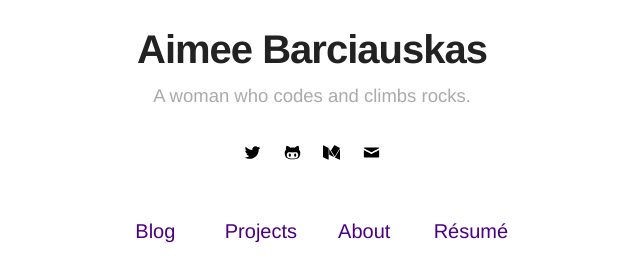
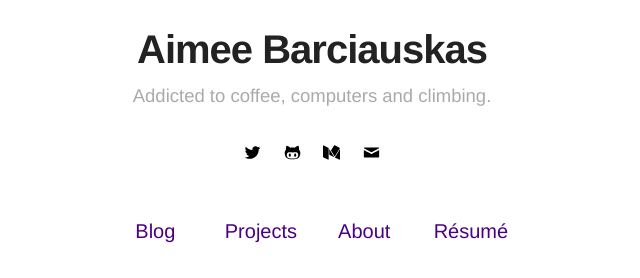
Before and after one commit to abarciauskas-bgse/abarciauskas-bgse.github.io, a Jekyll site: the page built from index.md, in a window 1280 px wide. Shown: the part 252-530 px from the top of the page, without its empty margins (328-968 px from the left). Built offline with Jekyll 4.4.1, drawn with Linux system fonts in a browser that asks for light colours.

Commit message:
Change bio, again

```diff
--- a/_config.yml
+++ b/_config.yml
@@ -1,6 +1,6 @@
 # main text of home
 name: Aimee Barciauskas
-bio: A woman who codes and climbs rocks.
+bio: Addicted to coffee, computers and climbing.
 
 # twitter summary info
 description:
```
